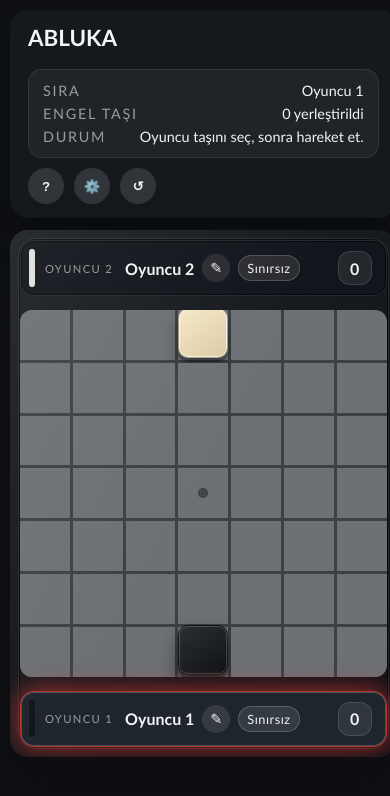
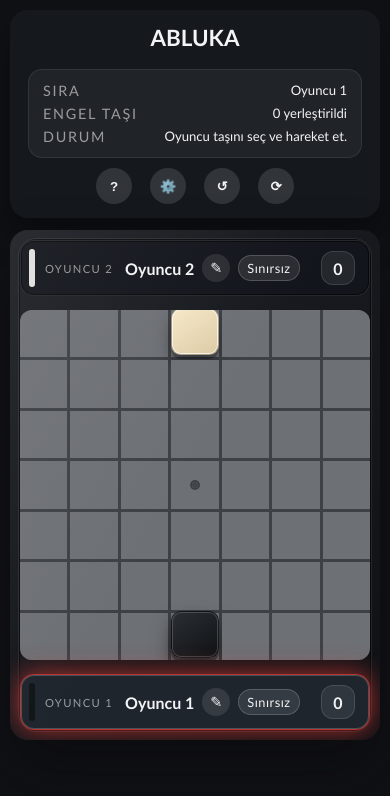
Before and after one commit to gityasin/abluka, a plain HTML site: page index.html in a window 390 px wide. Drawn offline with Linux system fonts and the light colour scheme.

Commit message:
Refine layout and controls

```diff
--- a/index.html
+++ b/index.html
@@ -36,6 +36,9 @@
           </button>
           <button id="rewindButton" class="help-button" type="button" aria-label="Son hamleyi geri al">
             ↺
+          </button>
+          <button id="newGameButton" class="help-button" type="button" aria-label="Yeni oyun">
+            ⟳
           </button>
         </div>
       </header>
--- a/main.js
+++ b/main.js
@@ -21,6 +21,7 @@ const settingsButton = document.getElementById("settingsButton");
 const settingsModal = document.getElementById("settingsModal");
 const settingsClose = document.getElementById("settingsClose");
 const settingsOptions = document.querySelectorAll(".settings-option");
+const rewindButton = document.getElementById("rewindButton");
 const player1Box = document.getElementById("player1Box");
 const player2Box = document.getElementById("player2Box");
 const player1Name = document.getElementById("player1Name");
@@ -37,6 +38,7 @@ const winModal = document.getElementById("winModal");
 const winClose = document.getElementById("winClose");
 const winMessage = document.getElementById("winMessage");
 const newRound = document.getElementById("newRound");
+const newGameButton = document.getElementById("newGameButton");
 
 let boardState = [];
 let currentPlayer = "p1";
@@ -177,7 +179,7 @@ function resetGame() {
   gameOver = false;
   phase = "move";
   historyStack = [];
-  updateStatus("Oyuncu taşını seç, sonra hareket et.");
+  updateStatus("Oyuncu taşını seç ve hareket et.");
   applyTimeLimit();
   saveHistory();
   renderBoard();
@@ -302,7 +304,7 @@ function restoreHistory() {
   closeWin();
   updateScores();
   updateTimeDisplays();
-  updateStatus(snapshot.statusMessage || "Oyuncu taşını seç, sonra hareket et.");
+  updateStatus(snapshot.statusMessage || "Oyuncu taşını seç ve hareket et.");
   renderBoard();
   if (!gameOver) {
     startTimerInterval();
@@ -423,28 +425,35 @@ function startTurn() {
   }
   phase = "move";
   selectedCell = null;
-  updateStatus("Oyuncu taşını seç, sonra hareket et.");
+  updateStatus("Oyuncu taşını seç ve hareket et.");
 }
 
 function endTurnAfterBlock() {
+  if (!playerHasMoves(currentPlayer)) {
+    endGame();
+    return;
+  }
   switchPlayer();
   if (!playerHasMoves(currentPlayer)) {
-    gameOver = true;
-    const winnerKey = currentPlayer === "p1" ? "p2" : "p1";
-    const winner = getPlayerName(winnerKey);
-    scores[winnerKey] += 1;
-    updateScores();
-    updateStatus(`${winner} abluka ile kazandı.`);
-    showWin(winnerKey);
-    updateActivePlayer();
-    stopTimerInterval();
+    endGame();
     return;
   }
   phase = "move";
   selectedCell = null;
-  updateStatus("Oyuncu taşını seç, sonra hareket et.");
+  updateStatus("Oyuncu taşını seç ve hareket et.");
 }
 
+function endGame() {
+  gameOver = true;
+  const winnerKey = currentPlayer === "p1" ? "p2" : "p1";
+  const winner = getPlayerName(winnerKey);
+  scores[winnerKey] += 1;
+  updateScores();
+  updateStatus(`${winner} abluka ile kazandı.`);
+  showWin(winnerKey);
+  updateActivePlayer();
+  stopTimerInterval();
+}
 function handleCellClick(row, col) {
   if (gameOver) {
     return;
@@ -460,7 +469,7 @@ function handleCellClick(row, col) {
       if (selectedCell && selectedCell.row === row && selectedCell.col === col) {
         saveHistory();
         selectedCell = null;
-        updateStatus("Oyuncu taşını seç, sonra hareket et.");
+        updateStatus("Oyuncu taşını seç ve hareket et.");
         renderBoard();
         return;
       }
@@ -670,6 +679,13 @@ if (rewindButton) {
   rewindButton.addEventListener("click", restoreHistory);
 }
 
+if (newGameButton) {
+  newGameButton.addEventListener("click", () => {
+    closeWin();
+    resetGame();
+  });
+}
+
 settingsOptions.forEach((option) => {
   if (option.dataset.time === gameTimeLimit) {
     option.classList.add("active");
--- a/styles.css
+++ b/styles.css
@@ -32,7 +32,7 @@ body {
 }
 
 .page {
-  max-width: 1200px;
+  max-width: 1400px;
   margin: 0 auto;
   padding: 24px 20px 24px;
   display: grid;
@@ -52,12 +52,14 @@ body {
   border-radius: 18px;
   padding: 14px 18px;
   box-shadow: 0 18px 36px rgba(0, 0, 0, 0.35);
+  width: min(92vw, 860px);
+  justify-self: center;
 }
 
 .top-actions {
   display: inline-flex;
   align-items: center;
-  gap: 10px;
+  gap: 18px;
 }
 
 .brand {
@@ -108,9 +110,10 @@ h1 {
 
 .app-body {
   display: grid;
-  grid-template-columns: minmax(0, 2fr) minmax(0, 1fr);
+  grid-template-columns: 1fr;
   gap: 24px;
   align-items: start;
+  justify-items: center;
 }
 
 .board-wrap {
@@ -123,6 +126,7 @@ h1 {
   display: grid;
   gap: 14px;
   justify-items: center;
+  width: min(92vw, 860px);
 }
 
 .board-wrap::after {
@@ -148,7 +152,7 @@ h1 {
   grid-template-columns: repeat(7, minmax(0, 1fr));
   grid-template-rows: repeat(7, minmax(0, 1fr));
   gap: 3px;
-  width: min(78vw, 560px);
+  width: min(82vw, 720px);
   aspect-ratio: 1 / 1;
   border-radius: 12px;
   overflow: hidden;
@@ -169,7 +173,7 @@ h1 {
 }
 
 .player-box {
-  width: min(80vw, 560px);
+  width: min(82vw, 720px);
   background: rgba(18, 22, 28, 0.95);
   border-radius: 14px;
   padding: 10px 14px;
@@ -523,12 +527,31 @@ h1 {
 }
 
 @media (max-width: 900px) {
-  .app-body {
-    grid-template-columns: 1fr;
+  .board {
+    width: 100%;
+  }
+}
+
+@media (min-width: 1000px) {
+  .page {
+    max-width: 1600px;
+  }
+
+  .top-bar {
+    width: min(86vw, 980px);
   }
 
   .board {
-    width: 100%;
+    width: min(62vmin, 820px);
+  }
+
+  .player-box {
+    width: min(62vmin, 820px);
+  }
+
+  .board-wrap {
+    padding: 36px;
+    width: min(86vw, 980px);
   }
 }
 
@@ -547,12 +570,21 @@ h1 {
 
   .top-bar {
     flex-direction: column;
-    align-items: flex-start;
+    align-items: center;
     gap: 10px;
+    width: 100%;
   }
 
   .eyebrow {
     display: none;
+  }
+
+  .brand {
+    text-align: center;
+  }
+
+  .top-actions {
+    justify-content: center;
   }
 
   h1 {
@@ -562,6 +594,11 @@ h1 {
 
   .status-panel {
     width: 100%;
+  }
+
+  .status-row .value {
+    font-size: 0.82rem;
+    white-space: nowrap;
   }
 
   .app-body {
@@ -574,15 +611,16 @@ h1 {
   .board-wrap {
     padding: 10px;
     border-radius: 18px;
+    width: 100%;
   }
 
   .board {
-    width: min(94vw, 94svh);
+    width: 100%;
     margin: 0 auto;
   }
 
   .player-box {
-    width: min(94vw, 94svh);
+    width: 100%;
   }
 
   .bottom-btn {
```
